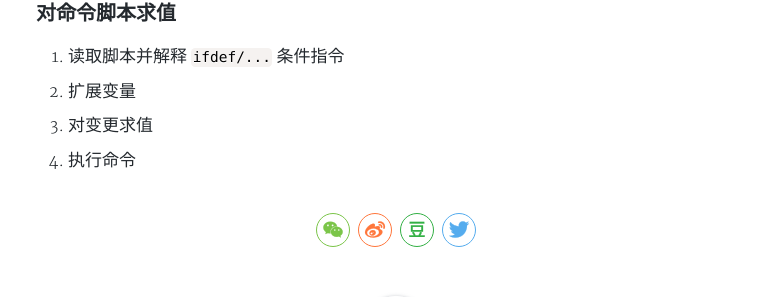
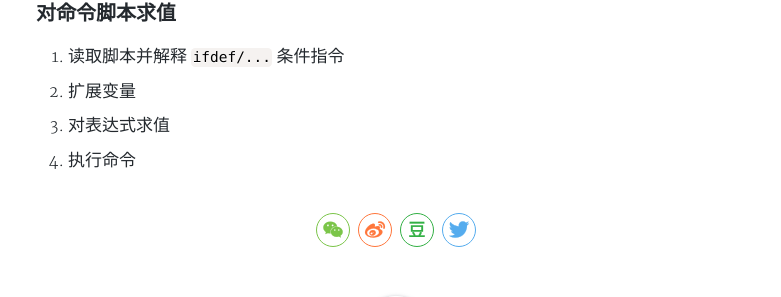
Before and after one commit to yanminhui/yanminhui.github.io, a Jekyll site: the page built from _posts/articles/2019-05-04-make.md, in a window 1280 px wide and 900 px high, scrolled down 9123 px. Shown: the part 145-442 px from the top of the window, without its empty margins (244-1025 px from the left). Built offline with Jekyll 4.4.1, drawn with Linux system fonts in a browser that asks for light colours; nearby versions of some CDN libraries; a style sheet for code colours, icons or effects is not loaded.

Commit message:
Update make.md

```diff
--- a/_posts/articles/2019-05-04-make.md
+++ b/_posts/articles/2019-05-04-make.md
@@ -379,6 +379,6 @@ header.h: ;
 
 2. 扩展变量
 
-3. 对变更求值
+3. 对表达式求值
 
 4. 执行命令
```
